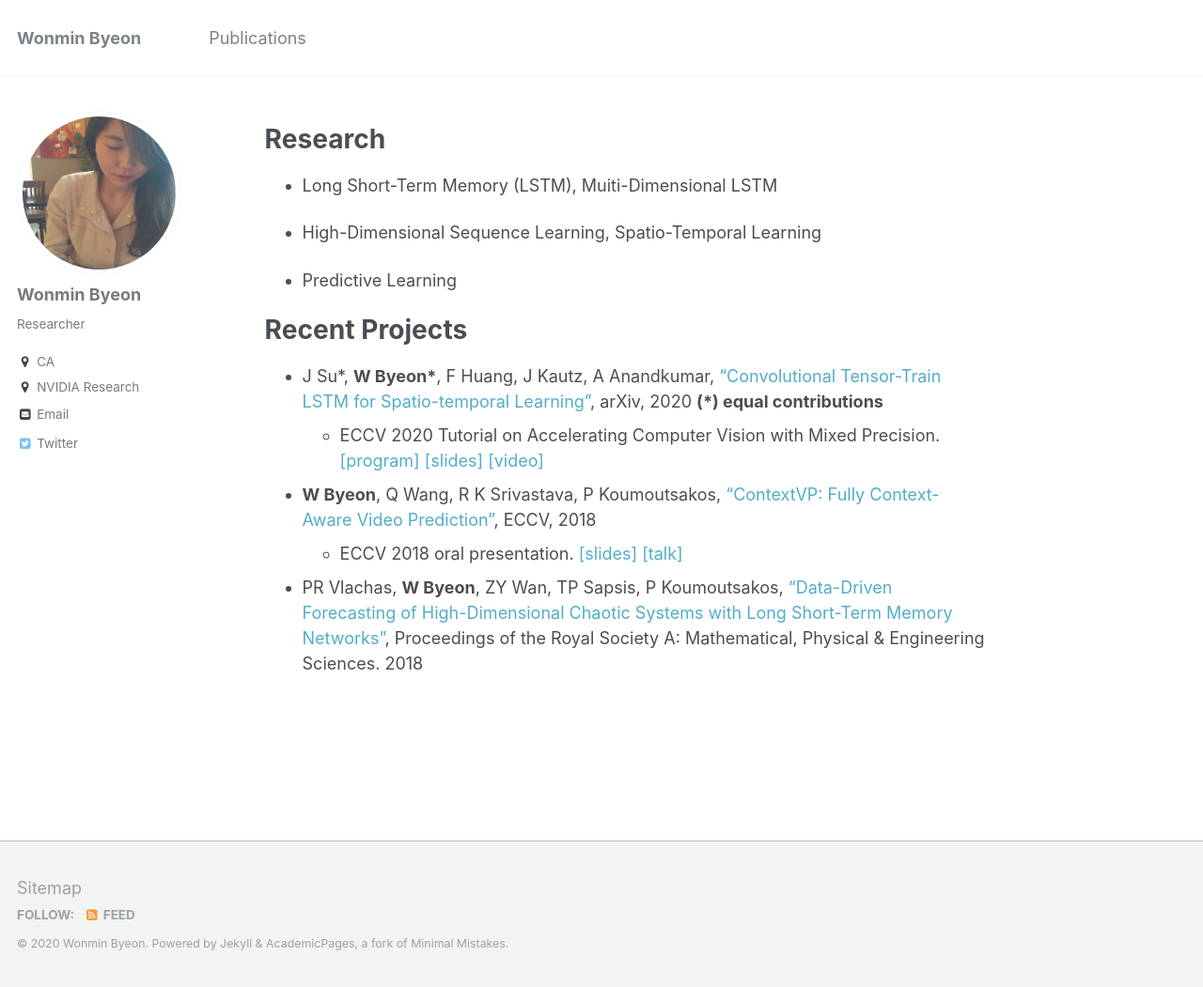
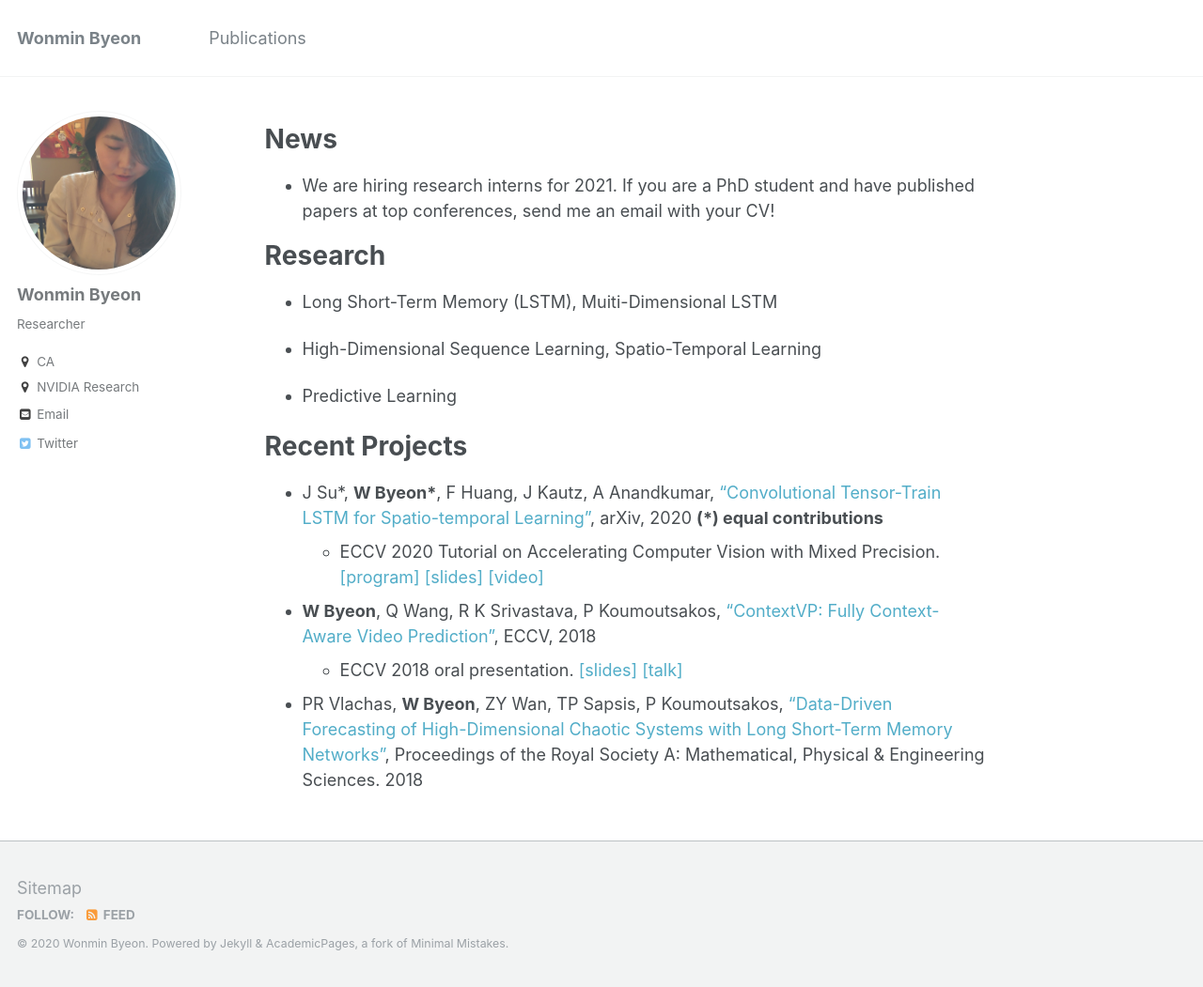
Before and after one commit to wonmin-byeon/wonmin-byeon.github.io, a Jekyll site: the page built from _pages/about.md, in a window 1280 px wide and 1051 px high. Shown: the whole window at 94% size. Built offline with Jekyll 4.4.1, drawn with Linux system fonts in a browser that asks for light colours.

Commit message:
intern position

```diff
--- a/_pages/about.md
+++ b/_pages/about.md
@@ -7,6 +7,10 @@ redirect_from:
   - /about/
   - /about.html
 ---
+
+News
+======
+* We are hiring research interns for 2021. If you are a PhD student and have published papers at top conferences, send me an email with your CV!
 
 Research
 ======
```
